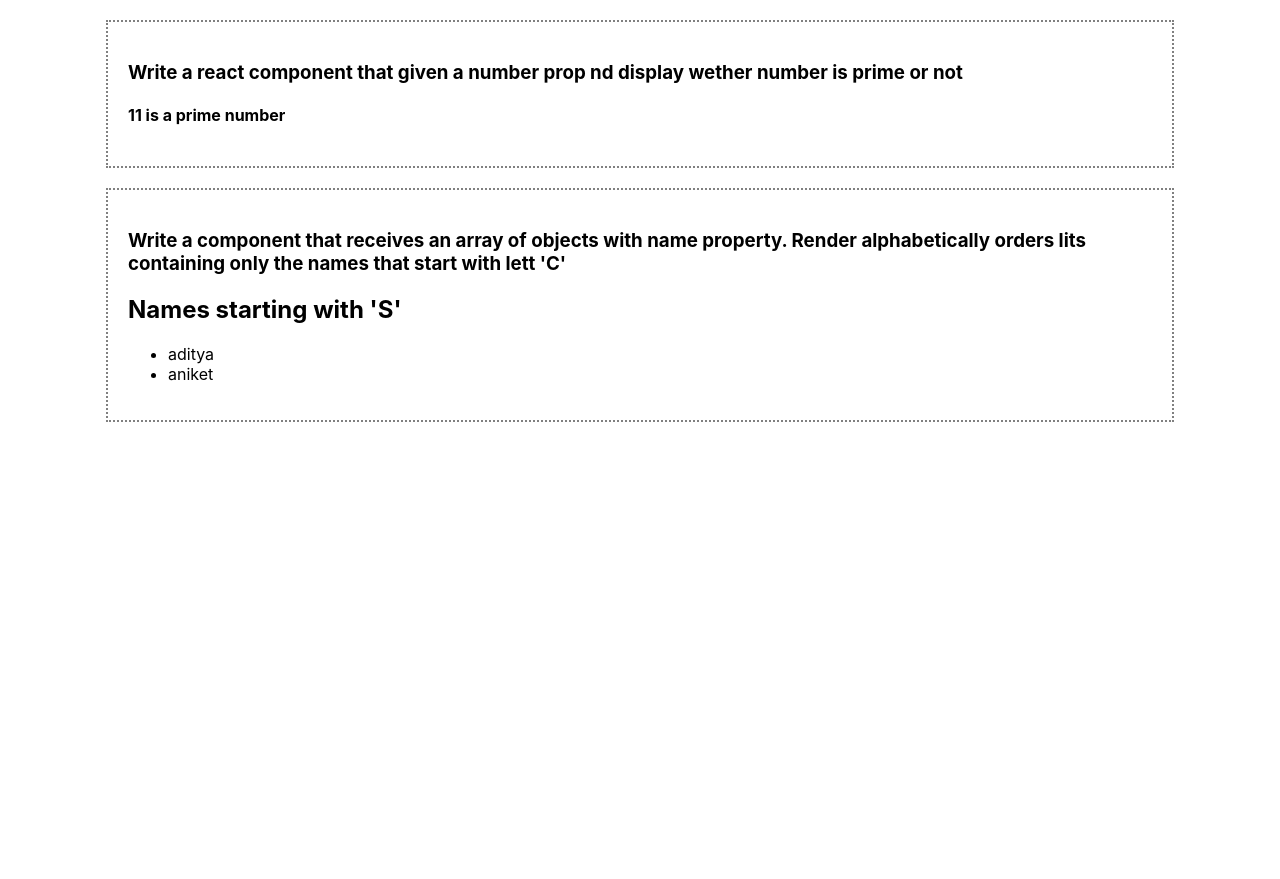
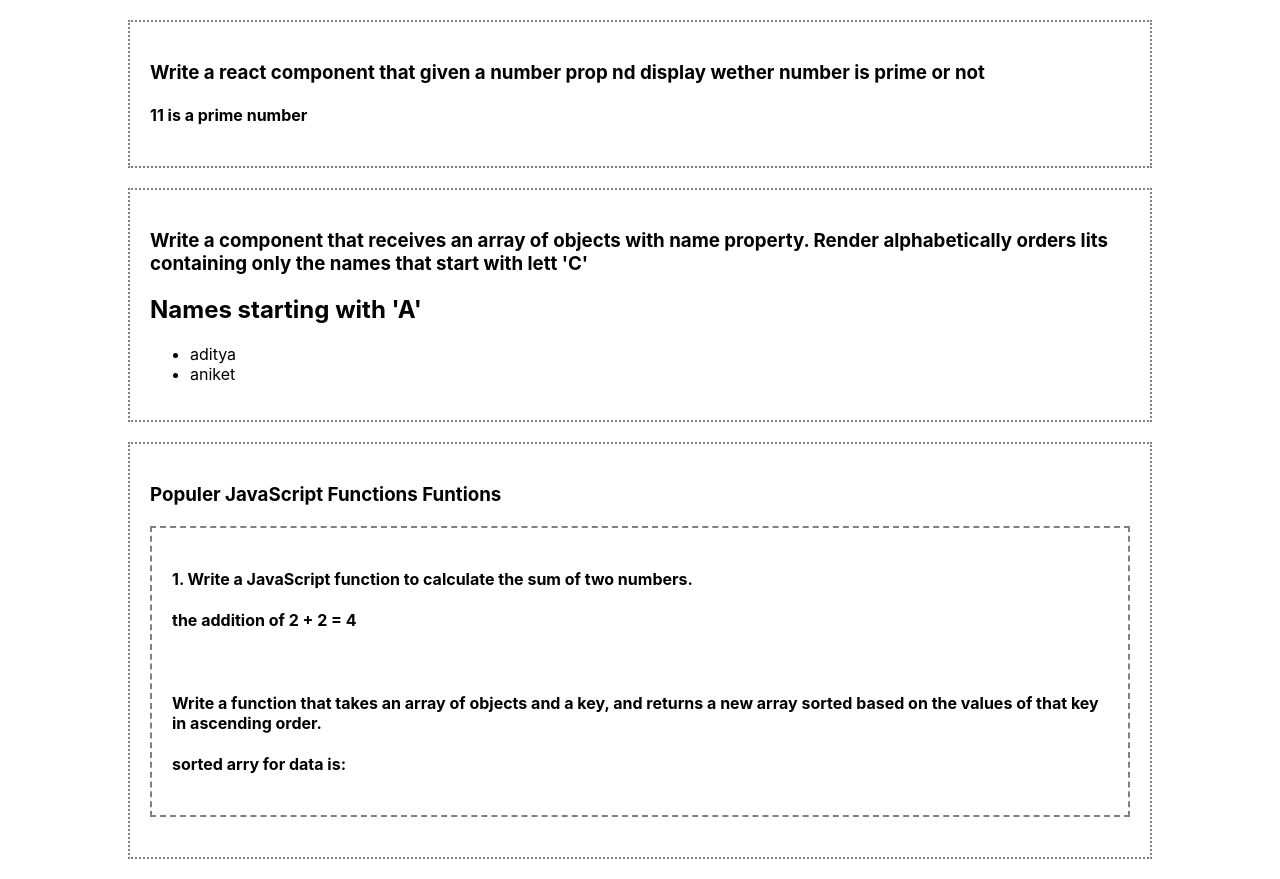
Before and after one commit to aditya28n99/pixelcraftSolutions, a React (Create React App) app: page / in a window 1280 px wide. Before the commit the page ends 800 px from the top, so only its background shows below. Built offline with nearby package versions, Linux system fonts and the light colour scheme.

Commit message:
Started JavaScript Funtions

```diff
--- a/src/App.css
+++ b/src/App.css
@@ -1,6 +1,7 @@
-.App {
-  text-align: center;
+*{
+  box-sizing: border-box;
 }
+
 
 .App-logo {
   height: 40vmin;
@@ -43,3 +44,10 @@
   padding: 20px;
   margin: 20px auto;
 }
+
+.subcontainer{
+  width: 100%;
+  border: 2px dashed gray;
+  padding: 20px;
+  margin: 20px auto;
+}
--- a/src/Home.js
+++ b/src/Home.js
@@ -1,6 +1,7 @@
 import React from 'react';
 import PrimeChecker from './components/PrimeChecker';
 import NameList from './components/NameList';
+import JsFunctions from './components/JsFunctions';
 
 let data = [
   {name: 'aditya'}, {name: 'aniket'}, {name: 'swapnil'}, {name: 'chiku'}, {name: 'sakshi'}, {name: 'shital'}
@@ -17,6 +18,7 @@ export default function Home() {
     <h3>Write a component that receives an array of objects with name property. Render alphabetically orders lits containing only the names that start with lett 'C'</h3>
     <NameList data={data} />
     </div>
+    <JsFunctions/>
     </>
   );
 }
--- /dev/null
+++ b/src/components/JsFunctions.jsx
@@ -0,0 +1,45 @@
+import React from 'react'
+
+export default function JsFunctions() {
+
+    function sumOfNum (x, y){
+        return x + y;
+    }
+
+    function sortedArray({data}){
+
+        let sortedData = data.sort(a, b)
+        return sortedData;
+    }
+    const data = [
+        {name: 'aditya'},
+        {name: 'vaishnavi'},
+        {name: 'saniya'},
+        {name: 'shital'},
+        {name: 'pooja'},
+    ]
+  return (
+    <>
+    <div className='container'>
+    <h3>Populer JavaScript Functions Funtions</h3>
+    <div className='subcontainer'>
+        <h4>1. Write a JavaScript function to calculate the sum of two numbers.  </h4>
+        <h4>the addition of 2 + 2 = {sumOfNum(2, 2)}</h4>
+        <br/>
+        <h4> Write a function that takes an array of objects and a key, and returns a new array sorted based on the values of that key in ascending order.</h4>
+        <h4>sorted arry for data is:
+            {
+                data.map((name, index) =>{
+                    return
+                    <ul>
+                        <li key={index} value={name}></li>
+                    </ul>
+                })
+            }
+        </h4>
+    </div>
+    </div>
+
+    </>
+  )
+}
--- a/src/components/NameList.jsx
+++ b/src/components/NameList.jsx
@@ -5,7 +5,7 @@ export default function NameList({data}) {
 const filterdData = data.filter(element => element.name.startsWith('a')).map(element => element.name).sort();
   return (
     <div>
-    <h2>Names starting with 'S'</h2>
+    <h2>Names starting with 'A'</h2>
     <ul>
       {filterdData.map((name, index) => (
         <li key={index}>{name}</li>
```
